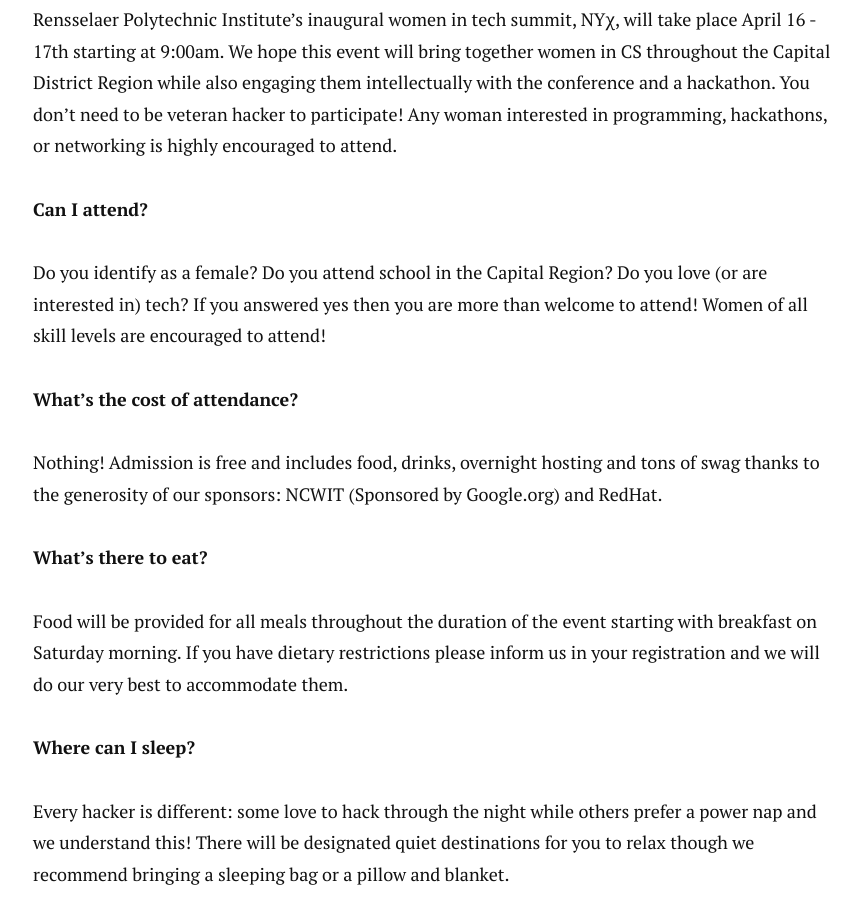
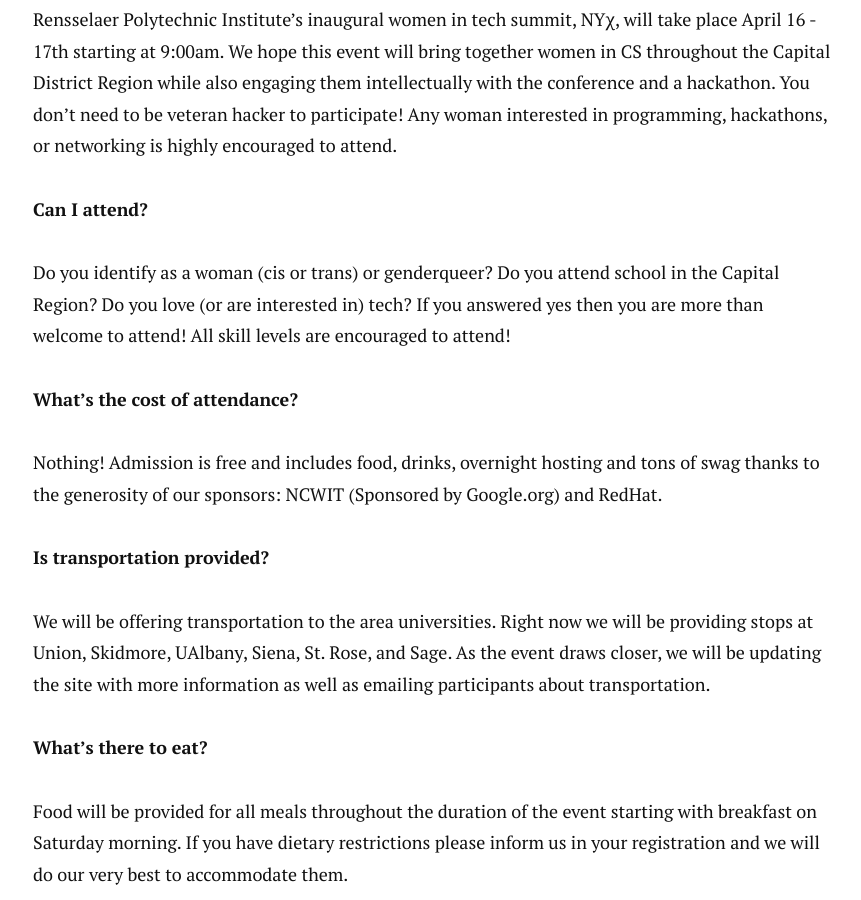
Before and after one commit to nychi/nychi.github.io, a Jekyll site: the page built from faq.md, in a window 1280 px wide and 900 px high, scrolled down 426 px. Shown: the whole window, without its empty margins (207-1068 px from the left). Built offline with Jekyll 4.4.1, drawn with Linux system fonts in a browser that asks for light colours; nearby versions of some CDN libraries.

Commit message:
update to FAQ

```diff
--- a/faq.md
+++ b/faq.md
@@ -11,11 +11,15 @@ Rensselaer Polytechnic Institute’s inaugural women in tech summit, NY&chi;, wi
 
 **Can I attend?**
 
-Do you identify as a female? Do you attend school in the Capital Region? Do you love (or are interested in) tech? If you answered yes then you are more than welcome to attend! Women of all skill levels are encouraged to attend!
+Do you identify as a woman (cis or trans) or genderqueer? Do you attend school in the Capital Region? Do you love (or are interested in) tech? If you answered yes then you are more than welcome to attend! All skill levels are encouraged to attend!
 
 **What’s the cost of attendance?**
 
 Nothing! Admission is free and includes food, drinks, overnight hosting and tons of swag thanks to the generosity of our sponsors: NCWIT (Sponsored by Google.org) and RedHat.
+
+**Is transportation provided?**
+
+We will be offering transportation to the area universities.  Right now we will be providing stops at Union, Skidmore, UAlbany, Siena, St. Rose, and Sage.  As the event draws closer, we will be updating the site with more information as well as emailing participants about transportation.
 
 **What’s there to eat?**
 
```
